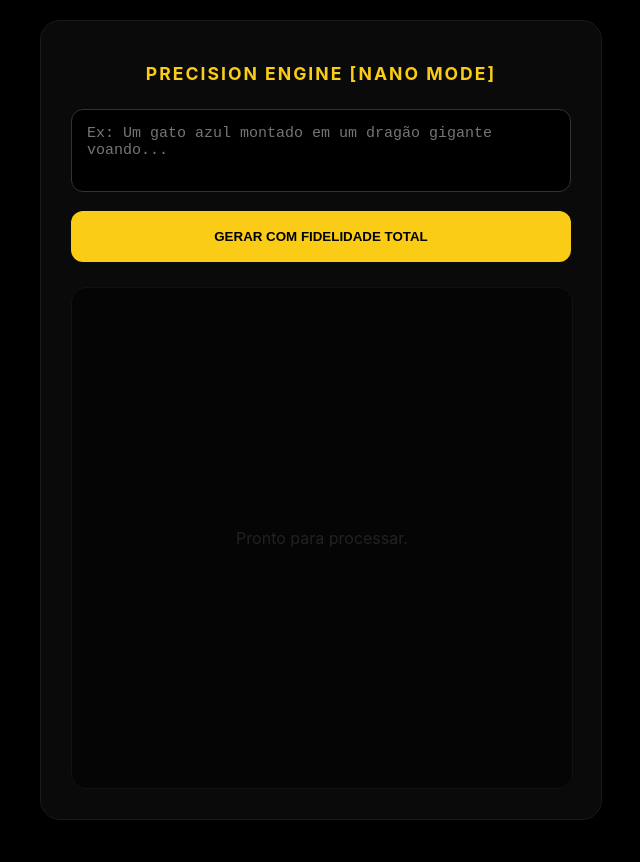
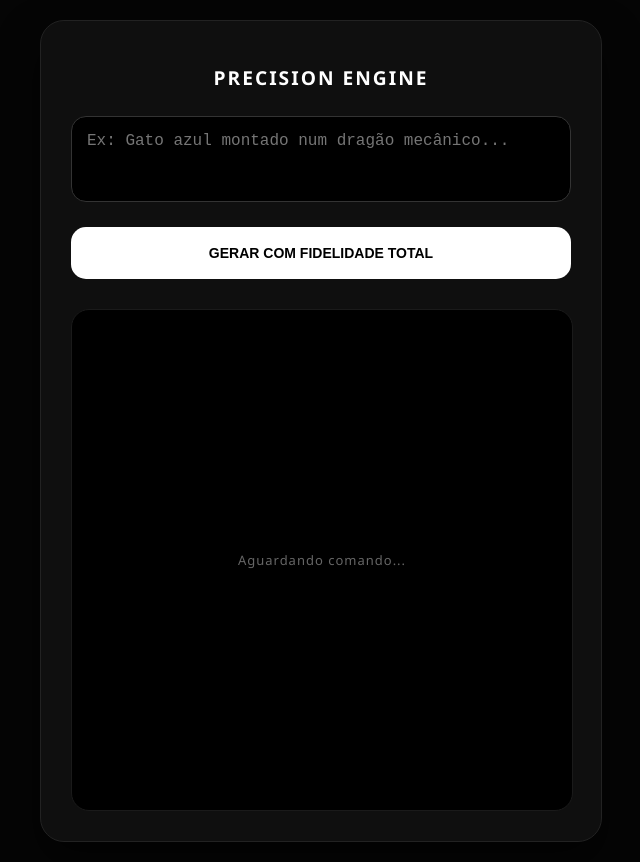
Before and after one commit to Testando0/Nsjsjsjs, a plain HTML site: page index.html in a window 1280 px wide. Shown: the whole page, without its empty margins (319-959 px from the left). Before the commit the page ends 840 px from the top, so only its background shows below. Drawn offline with Linux system fonts and the light colour scheme.

Commit message:
Update index.html

```diff
--- a/index.html
+++ b/index.html
@@ -1,56 +1,188 @@
 <!DOCTYPE html>
-<html lang="pt-br">
+<html lang="pt-pt">
 <head>
     <meta charset="UTF-8">
-    <title>Nano Precision Engine</title>
+    <meta name="viewport" content="width=device-width, initial-scale=1.0">
+    <title>Motor de Precisão Absoluta v5.0</title>
     <style>
-        body { font-family: -apple-system, sans-serif; background: #000; color: #fff; display: flex; justify-content: center; padding: 20px; margin: 0; }
-        .card { width: 100%; max-width: 500px; background: #0a0a0a; border: 1px solid #1a1a1a; padding: 30px; border-radius: 20px; box-shadow: 0 20px 50px #000; }
-        h1 { color: #facc15; font-size: 1.1rem; text-align: center; margin-bottom: 25px; letter-spacing: 2px; }
-        textarea { width: 100%; background: #000; color: #fff; border: 1px solid #333; border-radius: 12px; padding: 15px; font-size: 15px; resize: none; box-sizing: border-box; }
-        button { width: 100%; padding: 18px; margin-top: 15px; background: #facc15; color: #000; border: none; border-radius: 12px; font-weight: bold; cursor: pointer; transition: 0.2s; }
-        button:hover { background: #eab308; }
-        button:disabled { background: #1a1a1a; color: #444; }
-        #canvas { margin-top: 25px; width: 100%; aspect-ratio: 1; background: #050505; border: 1px solid #111; border-radius: 15px; display: flex; align-items: center; justify-content: center; overflow: hidden; }
-        img { width: 100%; height: 100%; object-fit: contain; }
+        :root {
+            --bg: #050505;
+            --card: #0f0f0f;
+            --accent: #ffffff;
+            --text: #e0e0e0;
+        }
+
+        body {
+            font-family: 'Segoe UI', Roboto, sans-serif;
+            background-color: var(--bg);
+            color: var(--text);
+            display: flex;
+            justify-content: center;
+            align-items: center;
+            min-height: 100vh;
+            margin: 0;
+            padding: 20px;
+        }
+
+        .container {
+            width: 100%;
+            max-width: 500px;
+            background: var(--card);
+            padding: 30px;
+            border-radius: 24px;
+            border: 1px solid #222;
+            box-shadow: 0 20px 40px rgba(0,0,0,0.6);
+            text-align: center;
+        }
+
+        h1 {
+            font-size: 1.2rem;
+            letter-spacing: 2px;
+            margin-bottom: 25px;
+            color: var(--accent);
+            text-transform: uppercase;
+        }
+
+        textarea {
+            width: 100%;
+            background: #000;
+            color: #fff;
+            border: 1px solid #333;
+            border-radius: 15px;
+            padding: 15px;
+            font-size: 16px;
+            resize: none;
+            box-sizing: border-box;
+            outline: none;
+            transition: border 0.3s;
+        }
+
+        textarea:focus {
+            border-color: #555;
+        }
+
+        button {
+            width: 100%;
+            padding: 18px;
+            margin-top: 20px;
+            background: var(--accent);
+            color: #000;
+            border: none;
+            border-radius: 15px;
+            font-weight: 700;
+            cursor: pointer;
+            font-size: 14px;
+            transition: transform 0.1s, opacity 0.2s;
+        }
+
+        button:active {
+            transform: scale(0.98);
+        }
+
+        button:disabled {
+            opacity: 0.2;
+            cursor: not-allowed;
+        }
+
+        #canvas {
+            margin-top: 30px;
+            width: 100%;
+            aspect-ratio: 1 / 1;
+            background: #000;
+            border-radius: 18px;
+            border: 1px solid #1a1a1a;
+            display: flex;
+            align-items: center;
+            justify-content: center;
+            overflow: hidden;
+            position: relative;
+        }
+
+        img {
+            width: 100%;
+            height: 100%;
+            object-fit: cover;
+            animation: fadeIn 0.5s ease;
+        }
+
+        .loader {
+            color: #666;
+            font-size: 13px;
+            letter-spacing: 1px;
+        }
+
+        @keyframes fadeIn {
+            from { opacity: 0; }
+            to { opacity: 1; }
+        }
+
+        .error-msg {
+            color: #ff4d4d;
+            font-size: 12px;
+            padding: 20px;
+        }
     </style>
 </head>
 <body>
 
-<div class="card">
-    <h1>PRECISION ENGINE [NANO MODE]</h1>
-    <textarea id="p" rows="3" placeholder="Ex: Um gato azul montado em um dragão gigante voando..."></textarea>
-    <button id="btn" onclick="generate()">GERAR COM FIDELIDADE TOTAL</button>
-    <div id="canvas"><span style="color:#222">Pronto para processar.</span></div>
+<div class="container">
+    <h1>Precision Engine</h1>
+    <textarea id="promptInput" rows="3" placeholder="Ex: Gato azul montado num dragão mecânico..."></textarea>
+    <button id="genBtn" onclick="generateImage()">GERAR COM FIDELIDADE TOTAL</button>
+
+    <div id="canvas">
+        <span class="loader">Aguardando comando...</span>
+    </div>
 </div>
 
 <script>
-    async function generate() {
-        const p = document.getElementById('p').value;
-        const b = document.getElementById('btn');
-        const c = document.getElementById('canvas');
+    async function generateImage() {
+        const prompt = document.getElementById('promptInput').value;
+        const btn = document.getElementById('genBtn');
+        const canvas = document.getElementById('canvas');
 
-        if (!p.trim()) return;
-        b.disabled = true;
-        c.innerHTML = '<span style="color:#facc15; font-size:12px;">TRADUZINDO & ROTEANDO PARA GPU...</span>';
+        if (!prompt.trim()) return;
+
+        // Bloquear botão e mostrar estado de carregamento
+        btn.disabled = true;
+        canvas.innerHTML = '<span class="loader">A CONECTAR À GPU...</span>';
 
         try {
-            const res = await fetch('/api/generate', {
+            const response = await fetch('/api/generate', {
                 method: 'POST',
                 headers: { 'Content-Type': 'application/json' },
-                body: JSON.stringify({ prompt: p })
+                body: JSON.stringify({ prompt: prompt })
             });
 
-            if (!res.ok) throw new Error(await res.text());
+            // Verificar se a resposta é JSON válido
+            const contentType = response.headers.get("content-type");
+            if (!contentType || !contentType.includes("application/json")) {
+                throw new Error("O servidor retornou um erro inesperado (Não-JSON).");
+            }
 
-            const blob = await res.blob();
-            c.innerHTML = `<img src="${URL.createObjectURL(blob)}">`;
+            const data = await response.json();
+
+            if (data.error) {
+                canvas.innerHTML = `<div class="error-msg">ERRO: ${data.error}</div>`;
+            } else if (data.url) {
+                // Criar a imagem e carregar
+                const img = new Image();
+                img.src = data.url;
+                img.onload = () => {
+                    canvas.innerHTML = '';
+                    canvas.appendChild(img);
+                };
+                img.onerror = () => {
+                    canvas.innerHTML = '<div class="error-msg">Erro ao carregar os pixeis da imagem.</div>';
+                };
+            }
         } catch (e) {
-            c.innerHTML = `<div style="color:#ff4444; font-size:11px; padding:15px;">${e.message}</div>`;
+            canvas.innerHTML = `<div class="error-msg">FALHA NA ENGINE: ${e.message}</div>`;
         } finally {
-            b.disabled = false;
+            btn.disabled = false;
         }
     }
 </script>
+
 </body>
 </html>
```
